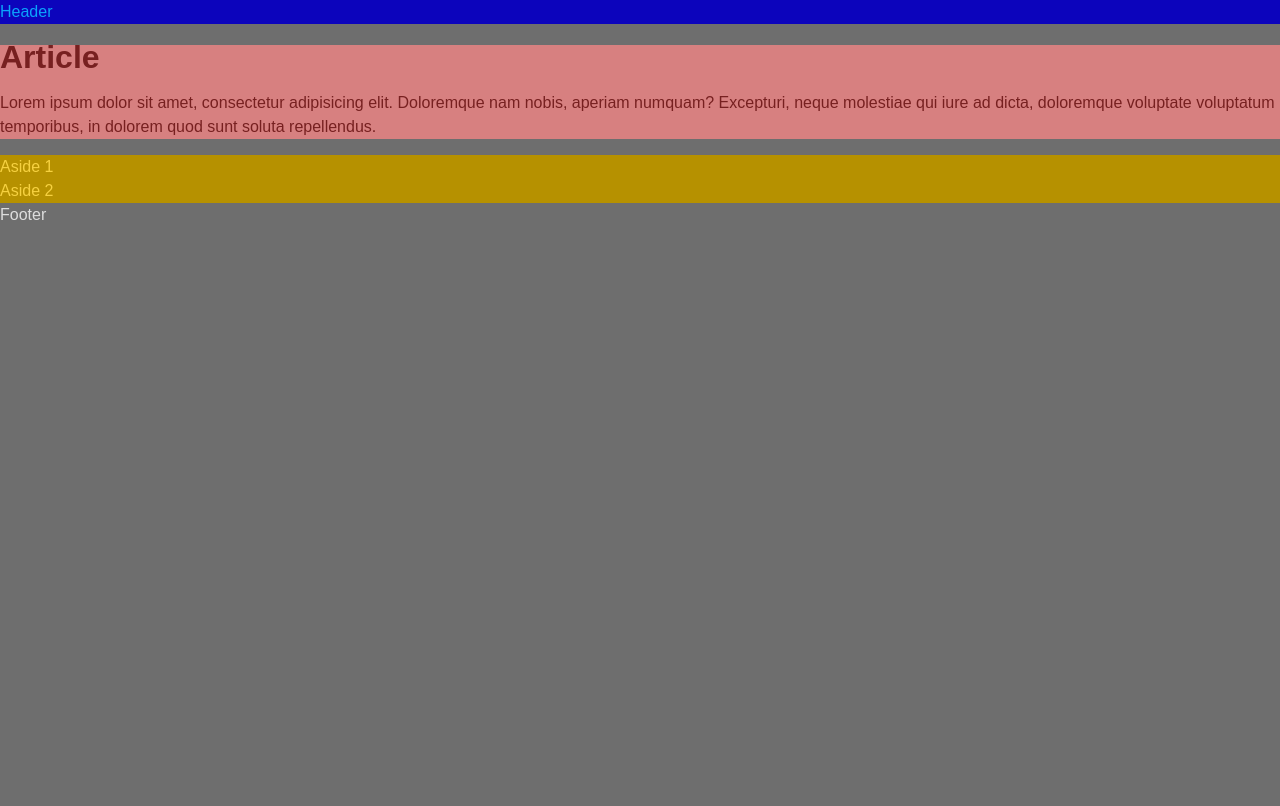
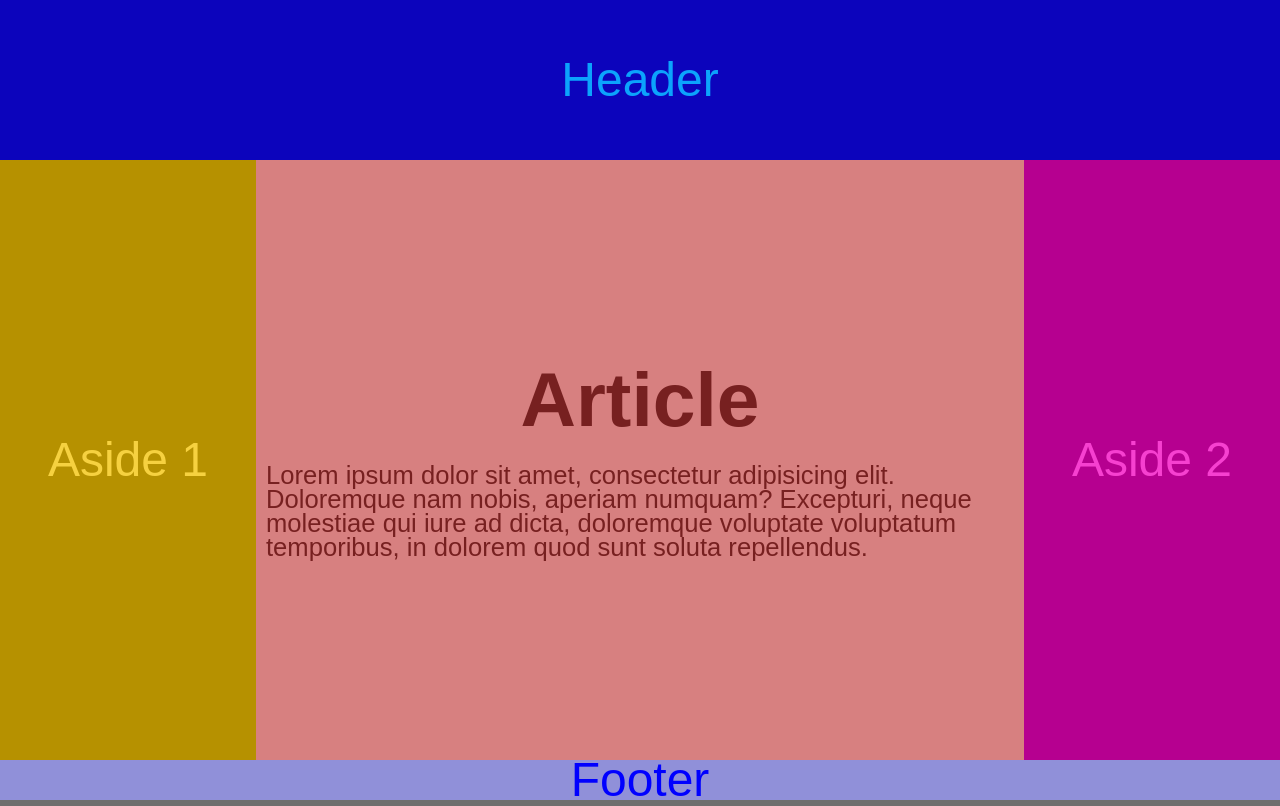
Before and after one commit to dgalva1/gcproject, a plain HTML site: page 001-project/index.html in a window 1280 px wide. Drawn offline with Linux system fonts and the light colour scheme.

Commit message:
completed installation of first webpage layout

```diff
--- a/001-project/css/main.css
+++ b/001-project/css/main.css
@@ -0,0 +1,30 @@
+body{
+  display:flex;
+  flex-wrap: wrap;
+}
+header, main, aside, footer{
+  width: 100%;
+  display: flex;
+  justify-content: center;
+}
+header, aside, footer{
+  align-items: center;
+}
+article h1 {
+ text-align: center;
+}
+article p{
+  padding: 0 10px;
+}
+header{
+  height: 20vh;
+}
+main{
+  height: 35vh;
+}
+aside{
+  height: 20vh;
+}
+footer{
+  height: 5vh;
+}
--- /dev/null
+++ b/001-project/css/mq-600-width-plus.css
@@ -0,0 +1,9 @@
+main{
+  height: 55vh;
+}
+aside{
+  width: 50%;
+}
+article{
+  font-size: 2vw;
+}
--- /dev/null
+++ b/001-project/css/mq-800-width-plus.css
@@ -0,0 +1,20 @@
+main{
+  align-items: center;
+  width: 60%;
+  order: 2;
+}
+main, aside{
+  height: 75vh;
+}
+aside {
+  width: 20%;
+}
+aside:nth-child(3){
+  order: 1;
+}
+aside:nth-child(4){
+  order:3;
+}
+footer{
+  order: 4;
+}
--- a/001-project/css/style.css
+++ b/001-project/css/style.css
@@ -6,7 +6,18 @@ main{
   color: #772020;
   background-color: #d78080;
 }
-aside{
+aside:nth-child(3){
   color:#f6d140;
   background-color: #b69100;
 }
+aside:nth-child(4){
+  color:#f640d0;
+  background-color: #b60090;
+}
+footer{
+color: #0000ff;
+background-color: #9090d9;
+}
+header, article h1, aside, footer{
+  font-size: 3em;
+}
--- a/001-project/index.html
+++ b/001-project/index.html
@@ -8,6 +8,8 @@
   <link rel="stylesheet" href="css/reset.css">
   <link rel="stylesheet" href="css/main.css">
   <link rel="stylesheet" href="css/style.css">
+  <link rel="stylesheet" href="css/mq-600-width-plus.css" media="(min-width: 600px)">
+  <link rel="stylesheet" href="css/mq-800-width-plus.css" media="(min-width: 800px)">
 </head>
 <body>
   <header>Header</header>
```
